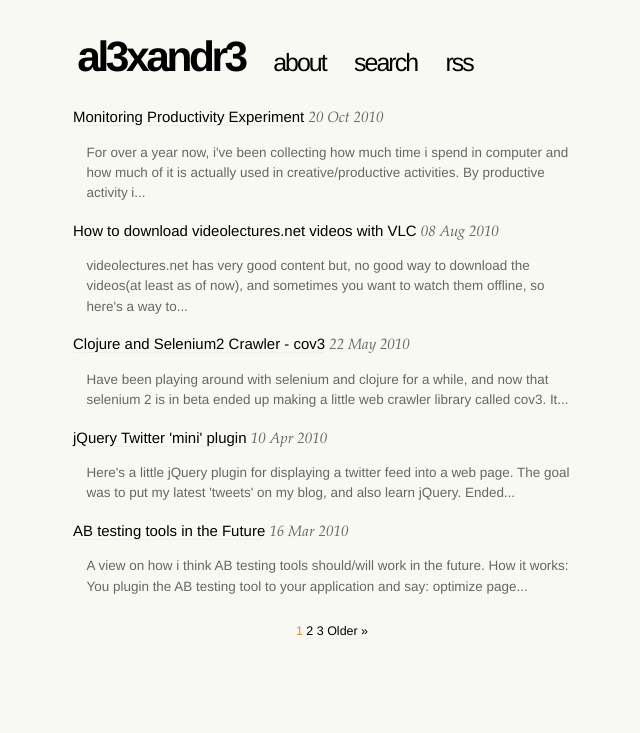
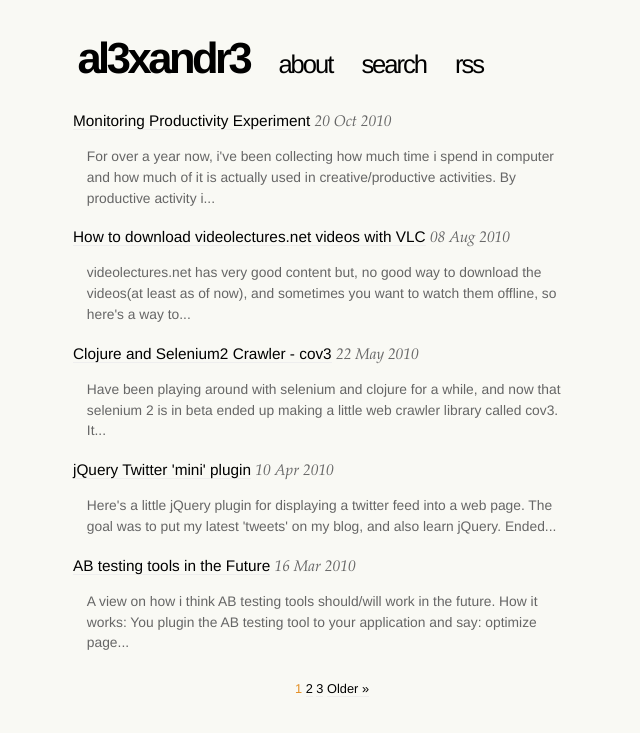
Before and after one commit to al3xandr3/al3xandr3.github.io, a Jekyll site: the page built from index.html, in a window 1280 px wide. Shown: the top 733 px of the page, without its empty margins (309-949 px from the left). Built offline with Jekyll 4.4.1, drawn with Linux system fonts in a browser that asks for light colours; nearby versions of some CDN libraries; the list of posts is cut into pages by our own code.

Commit message:
css:increase font size

```diff
--- a/css/site.css
+++ b/css/site.css
@@ -5,7 +5,7 @@
 
 body {
     background-color: #F9F9F4;
-    font-size: 78%;
+    font-size: 80%;
 }
 
 #content {
```
